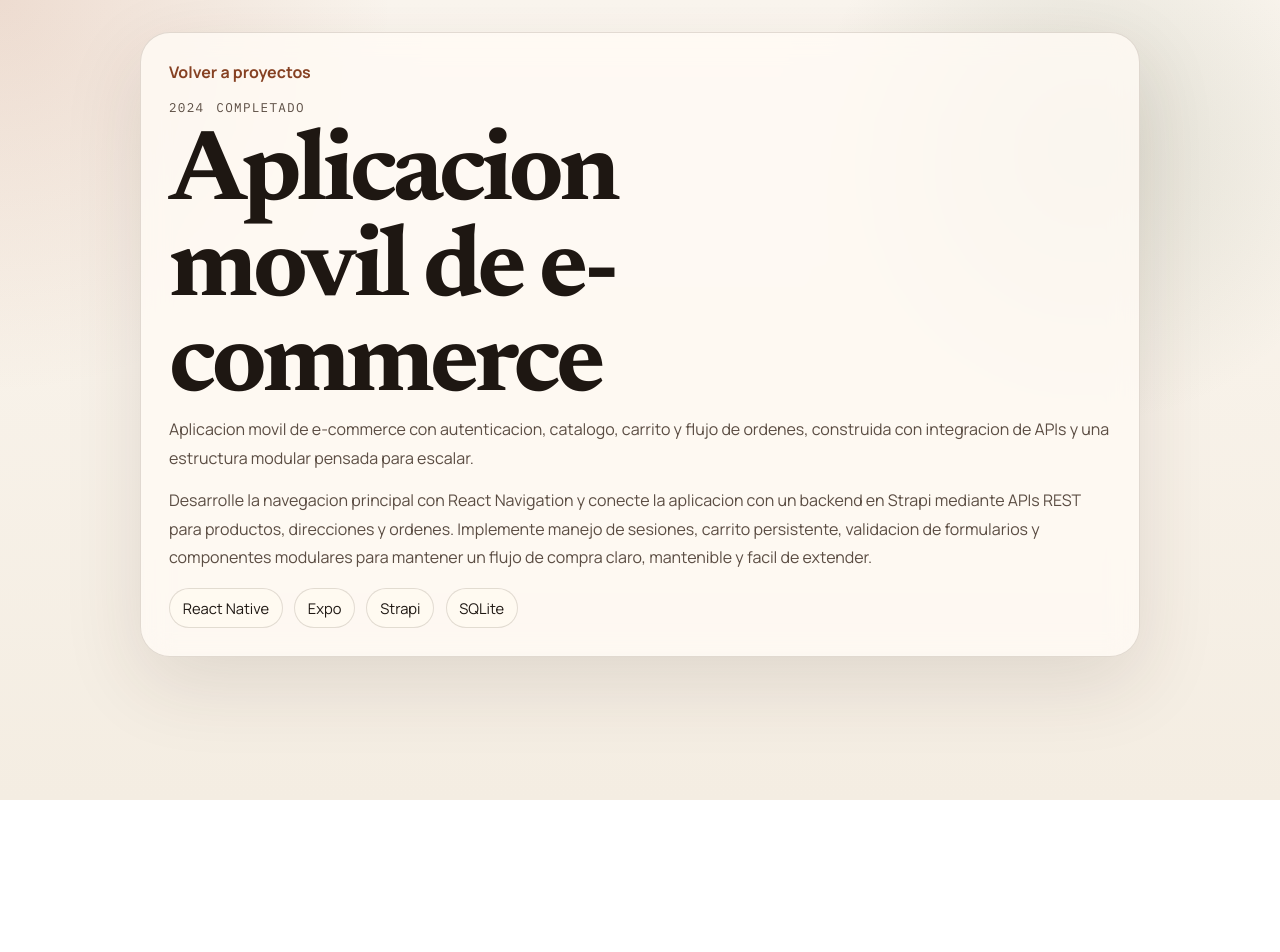
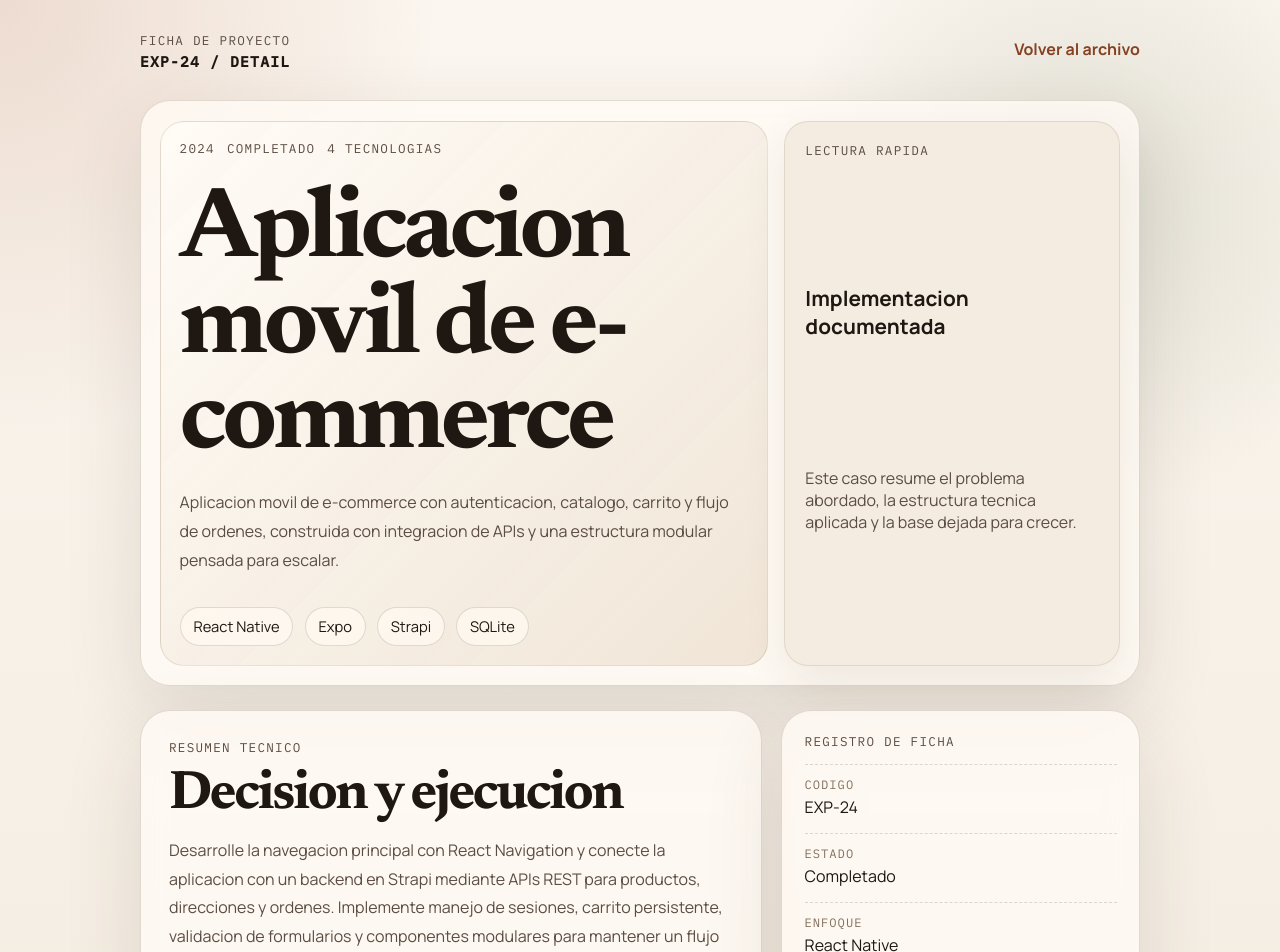
Before and after one commit to VictorOrC/portafolio-nextjs, a Next.js app: page /projects/aplicacion-movil-ecommerce in a window 1280 px wide. Shown: the top 952 px of the page. Before the commit the page ends 800 px from the top, so only its background shows below. Built offline with nearby package versions, Linux system fonts and the light colour scheme.

Commit message:
Design project pages as dossier views

```diff
--- a/app/globals.css
+++ b/app/globals.css
@@ -445,6 +445,125 @@ h3 {
   padding: 2rem 0 4rem;
 }
 
+.dossier-shell {
+  display: grid;
+  gap: 1.5rem;
+}
+
+.projects-masthead {
+  display: flex;
+  align-items: flex-start;
+  justify-content: space-between;
+  gap: 1rem;
+}
+
+.compact-back {
+  margin-bottom: 0;
+  padding-top: 0.4rem;
+}
+
+.projects-hero,
+.detail-hero {
+  display: grid;
+  grid-template-columns: minmax(0, 1.45fr) minmax(260px, 0.8fr);
+  gap: 1rem;
+  padding: 1.2rem;
+}
+
+.projects-hero-main,
+.detail-main {
+  display: grid;
+  gap: 1rem;
+  padding: 1.15rem;
+  border-radius: 24px;
+  background: linear-gradient(135deg, rgba(255, 251, 246, 0.95), rgba(238, 226, 210, 0.85));
+  border: 1px solid rgba(78, 56, 38, 0.12);
+}
+
+.projects-hero-rail {
+  display: grid;
+  gap: 1rem;
+}
+
+.archive-card strong,
+.detail-side strong {
+  font-size: 1.3rem;
+}
+
+.muted-archive {
+  background: rgba(232, 221, 207, 0.72);
+}
+
+.archive-list,
+.detail-layout {
+  display: grid;
+  gap: 1.2rem;
+}
+
+.archive-entry {
+  display: grid;
+  grid-template-columns: 120px minmax(0, 1fr) minmax(0, 0.9fr) 150px;
+  gap: 1rem;
+  align-items: start;
+  padding: 1.35rem;
+  background: linear-gradient(180deg, rgba(255, 250, 244, 0.88), rgba(239, 229, 214, 0.84));
+}
+
+.archive-code {
+  display: grid;
+  gap: 0.4rem;
+  align-content: start;
+}
+
+.archive-year {
+  color: var(--ink);
+  font-family: var(--font-display), serif;
+  font-size: 2.4rem;
+  line-height: 0.95;
+}
+
+.archive-body,
+.archive-notes,
+.archive-actions,
+.case-panel {
+  min-width: 0;
+}
+
+.archive-body {
+  display: grid;
+  gap: 0.8rem;
+}
+
+.archive-notes {
+  display: grid;
+  gap: 0.8rem;
+}
+
+.archive-actions {
+  display: flex;
+  justify-content: flex-end;
+  align-items: flex-start;
+  padding-top: 0.2rem;
+}
+
+.detail-layout {
+  grid-template-columns: minmax(0, 1.3fr) minmax(260px, 0.75fr);
+}
+
+.case-panel {
+  display: grid;
+  gap: 0.9rem;
+  padding: 1.4rem;
+}
+
+.case-sidebar {
+  align-content: start;
+}
+
+.detail-list dd {
+  text-transform: capitalize;
+}
+
 .projects-header,
 .project-detail {
   margin-bottom: 1.5rem;
@@ -489,8 +608,19 @@ h3 {
   .hero-dossier,
   .inspection-grid,
   .contact-banner,
+  .projects-hero,
+  .detail-hero,
+  .detail-layout,
   .project-grid {
     grid-template-columns: 1fr;
+  }
+
+  .archive-entry {
+    grid-template-columns: 1fr;
+  }
+
+  .archive-actions {
+    justify-content: flex-start;
   }
 
   h1 {
@@ -506,6 +636,7 @@ h3 {
   }
 
   .masthead,
+  .projects-masthead,
   .top-nav,
   .fact-strip,
   .panel-head,
@@ -515,6 +646,7 @@ h3 {
   }
 
   .masthead,
+  .projects-masthead,
   .panel-head,
   .project-topline,
   .contact-banner {
@@ -524,9 +656,15 @@ h3 {
   }
 
   .hero-dossier,
+  .projects-hero,
+  .detail-hero,
   .hero-main,
+  .projects-hero-main,
+  .detail-main,
   .rail-card,
   .dossier-panel,
+  .archive-entry,
+  .case-panel,
   .project-card,
   .projects-header,
   .project-detail,
--- a/app/projects/[slug]/page.tsx
+++ b/app/projects/[slug]/page.tsx
@@ -39,24 +39,65 @@ export default async function ProjectDetailPage({ params }: ProjectPageProps) {
   }
 
   return (
-    <main className="projects-shell">
-      <article className="project-detail card">
-        <Link className="back-link" href="/projects">
-          Volver a proyectos
+    <main className="projects-shell dossier-shell">
+      <header className="projects-masthead">
+        <div>
+          <p className="eyebrow">Ficha de proyecto</p>
+          <strong className="masthead-mark">EXP-{project.year.slice(-2)} / Detail</strong>
+        </div>
+        <Link className="back-link compact-back" href="/projects">
+          Volver al archivo
         </Link>
+      </header>
+
+      <section className="detail-hero card">
+        <article className="detail-main">
           <div className="detail-meta">
             <span>{project.year}</span>
             <span>{project.status}</span>
+            <span>{project.stack.length} tecnologias</span>
           </div>
           <h1>{project.title}</h1>
           <p className="detail-copy">{project.summary}</p>
-        <p className="detail-copy">{project.description}</p>
           <ul className="tag-list">
             {project.stack.map((item) => (
               <li key={item}>{item}</li>
             ))}
           </ul>
         </article>
+
+        <aside className="detail-side rail-card">
+          <span className="panel-label">Lectura rapida</span>
+          <strong>Implementacion documentada</strong>
+          <p>Este caso resume el problema abordado, la estructura tecnica aplicada y la base dejada para crecer.</p>
+        </aside>
+      </section>
+
+      <section className="detail-layout">
+        <article className="project-detail card case-panel">
+          <p className="eyebrow">Resumen tecnico</p>
+          <h2>Decision y ejecucion</h2>
+          <p className="detail-copy">{project.description}</p>
+        </article>
+
+        <aside className="card case-panel case-sidebar">
+          <p className="eyebrow">Registro de ficha</p>
+          <dl className="identity-list detail-list">
+            <div>
+              <dt>Codigo</dt>
+              <dd>EXP-{project.year.slice(-2)}</dd>
+            </div>
+            <div>
+              <dt>Estado</dt>
+              <dd>{project.status}</dd>
+            </div>
+            <div>
+              <dt>Enfoque</dt>
+              <dd>{project.stack[0]}</dd>
+            </div>
+          </dl>
+        </aside>
+      </section>
     </main>
   );
 }
```
Also changed, not shown: app/projects/page.tsx (+52 -11 lines). Lines whose indentation alone changed are shown as unchanged.
